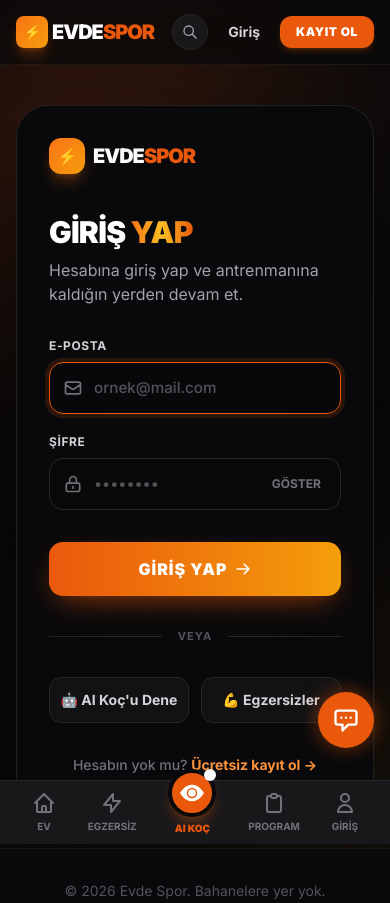
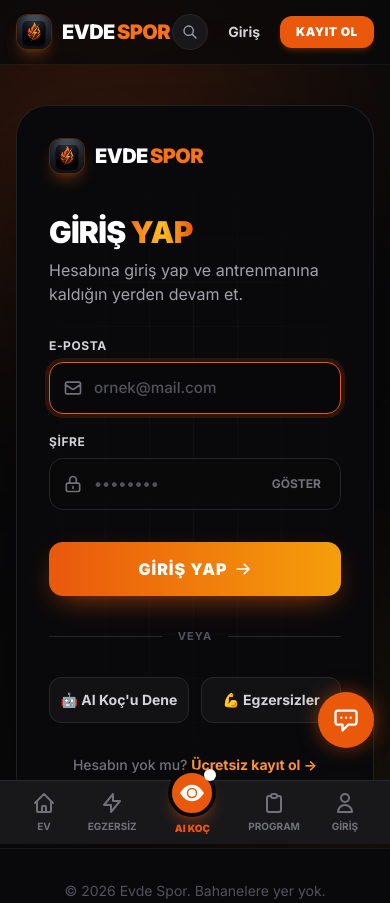
Before and after one commit to atilayaki/ev-sporu-app, a Flask app: page /giris in a window 390 px wide; the page is wider, and only the part inside the window is pictured. Shown: the top 903 px of that part. Run offline with Flask 3, Linux system fonts and the light colour scheme; some libraries are stand-ins or nearby versions.

Commit message:
feat: design and integrate high-end brand logo badge across navbar, auth pages, favicon, and PWA icons

```diff
--- a/templates/base.html
+++ b/templates/base.html
@@ -16,8 +16,8 @@
     <meta name="theme-color" content="#09090b">
     <meta name="apple-mobile-web-app-capable" content="yes">
     <meta name="apple-mobile-web-app-status-bar-style" content="black-translucent">
-    <meta name="apple-mobile-web-app-title" content="Evde Spor">
     <link rel="apple-touch-icon" href="/static/images/icon-192.png">
+    <link rel="icon" type="image/x-icon" href="/static/favicon.ico">
 
     <title>{% block title %}Evde Spor{% endblock %}</title>
     <script src="https://cdn.tailwindcss.com"></script>
@@ -156,9 +156,13 @@
         <div class="flex justify-between items-center h-16 md:h-20 gap-4">
             <!-- Left: Logo & Nav Links -->
             <div class="flex items-center gap-4 lg:gap-8 min-w-0">
-                <a href="/" class="shrink-0 text-xl md:text-2xl font-black tracking-tighter uppercase text-white flex items-center gap-1 hover:opacity-90 transition-opacity">
-                    <span class="w-8 h-8 rounded-lg bg-gradient-to-br from-orange-500 to-amber-500 flex items-center justify-center text-sm shadow-lg shadow-orange-500/30">⚡</span>
-                    <span>EVDE<span class="text-accent">SPOR</span></span>
+                <a href="/" class="shrink-0 text-xl md:text-2xl font-black tracking-tight uppercase text-white flex items-center gap-2.5 group hover:opacity-95 transition-opacity">
+                    <div class="w-9 h-9 md:w-10 md:h-10 rounded-xl overflow-hidden shadow-lg shadow-orange-500/25 group-hover:scale-105 transition-transform duration-200 border border-orange-500/30 bg-zinc-950 shrink-0">
+                        <img src="/static/images/app_logo.jpg" alt="Evde Spor Logo" class="w-full h-full object-cover">
+                    </div>
+                    <span class="font-heading font-black tracking-tight text-white flex items-center">
+                        EVDE<span class="text-orange-500 ml-0.5">SPOR</span>
+                    </span>
                 </a>
 
                 <!-- Desktop / Tablet Nav Links -->
--- a/templates/login.html
+++ b/templates/login.html
@@ -47,9 +47,13 @@
             <div class="absolute inset-0 grid-texture opacity-60 pointer-events-none"></div>
 
             <div class="relative w-full max-w-md mx-auto">
-                <a href="/" class="inline-flex items-center gap-2 mb-10 text-xl font-black tracking-tighter uppercase">
-                    <span class="w-9 h-9 rounded-xl bg-gradient-to-br from-orange-500 to-amber-500 flex items-center justify-center text-base shadow-lg shadow-orange-500/30">⚡</span>
-                    <span>EVDE<span class="text-accent">SPOR</span></span>
+                <a href="/" class="inline-flex items-center gap-2.5 mb-10 text-xl font-black tracking-tight uppercase group">
+                    <div class="w-9 h-9 rounded-xl overflow-hidden shadow-lg shadow-orange-500/25 group-hover:scale-105 transition-transform duration-200 border border-orange-500/30 bg-zinc-950 shrink-0">
+                        <img src="/static/images/app_logo.jpg" alt="Evde Spor Logo" class="w-full h-full object-cover">
+                    </div>
+                    <span class="font-heading font-black tracking-tight text-white flex items-center">
+                        EVDE<span class="text-orange-500 ml-0.5">SPOR</span>
+                    </span>
                 </a>
 
                 <h1 class="text-3xl sm:text-4xl font-black uppercase tracking-tight text-white">Giriş <span class="text-gradient">Yap</span></h1>
```
Also changed, not shown: templates/register.html (+7 -3 lines), static/favicon.ico (added), static/images/app_logo.jpg (added), static/images/icon-192.png, static/images/icon-512.png.
